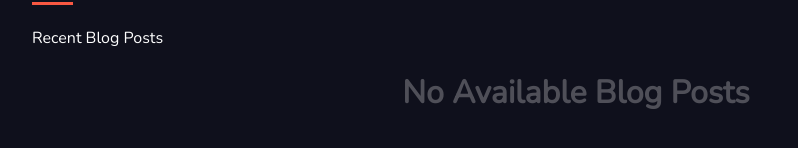
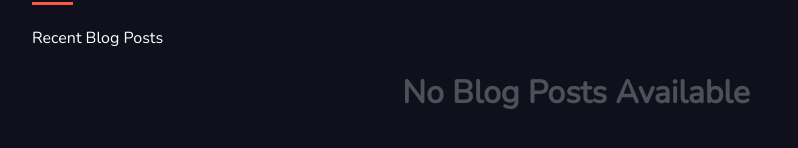
Before and after one commit to Praisecodes/Portfolio3, a React (Vite) app: page / in a window 1280 px wide. Shown: the part 2701-2849 px from the top of the page, without its empty margins (64-862 px from the left). Built offline with nearby package versions, Linux system fonts and the light colour scheme.

Commit message:
[Update] Worked on Blog section

```diff
--- a/src/components/blog.jsx
+++ b/src/components/blog.jsx
@@ -9,7 +9,7 @@ export default function Blog(){
 
             <div className="postsboard">
                 {(postCount == 0)?
-                <h1 className="noPost">No Available Blog Posts</h1>
+                <h1 className="noPost">No Blog Posts Available</h1>
                 : <p>These are the posts</p>
                 }
             </div>
```
